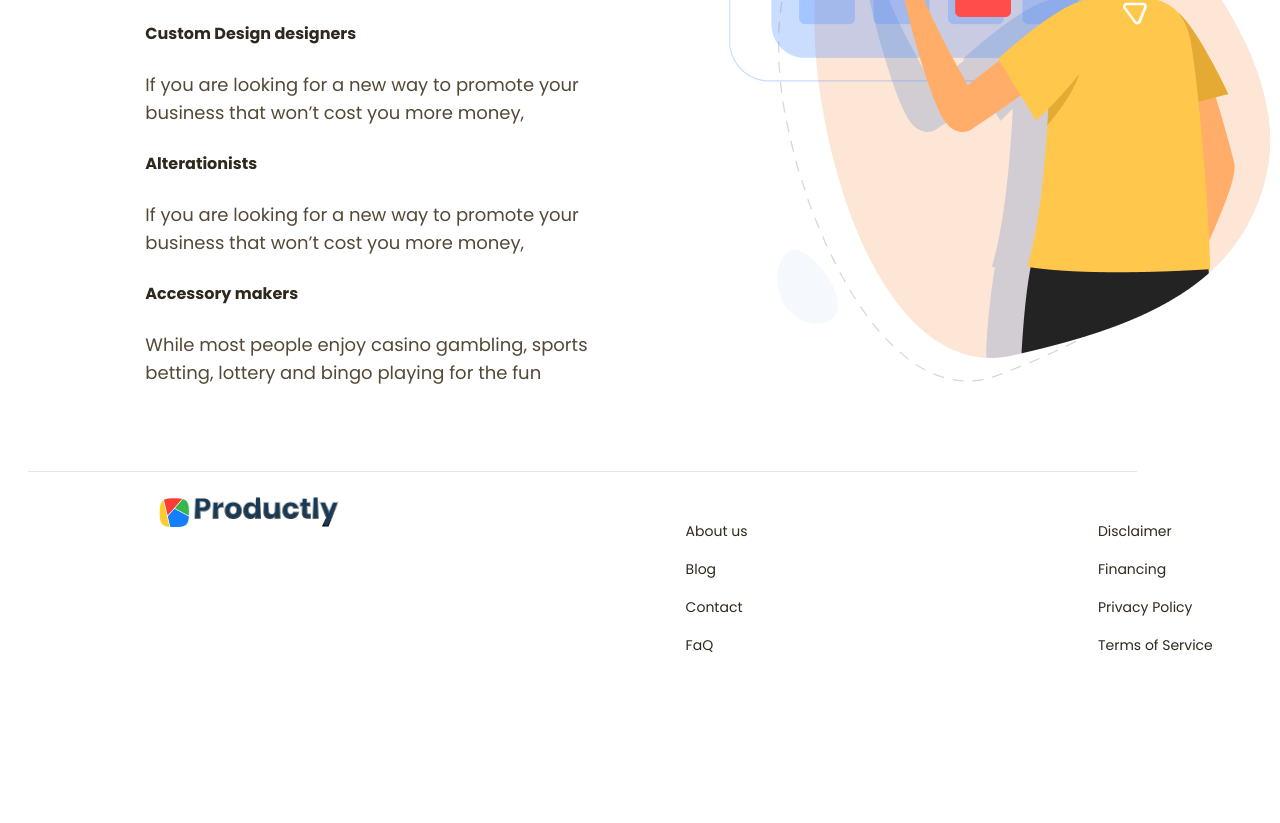
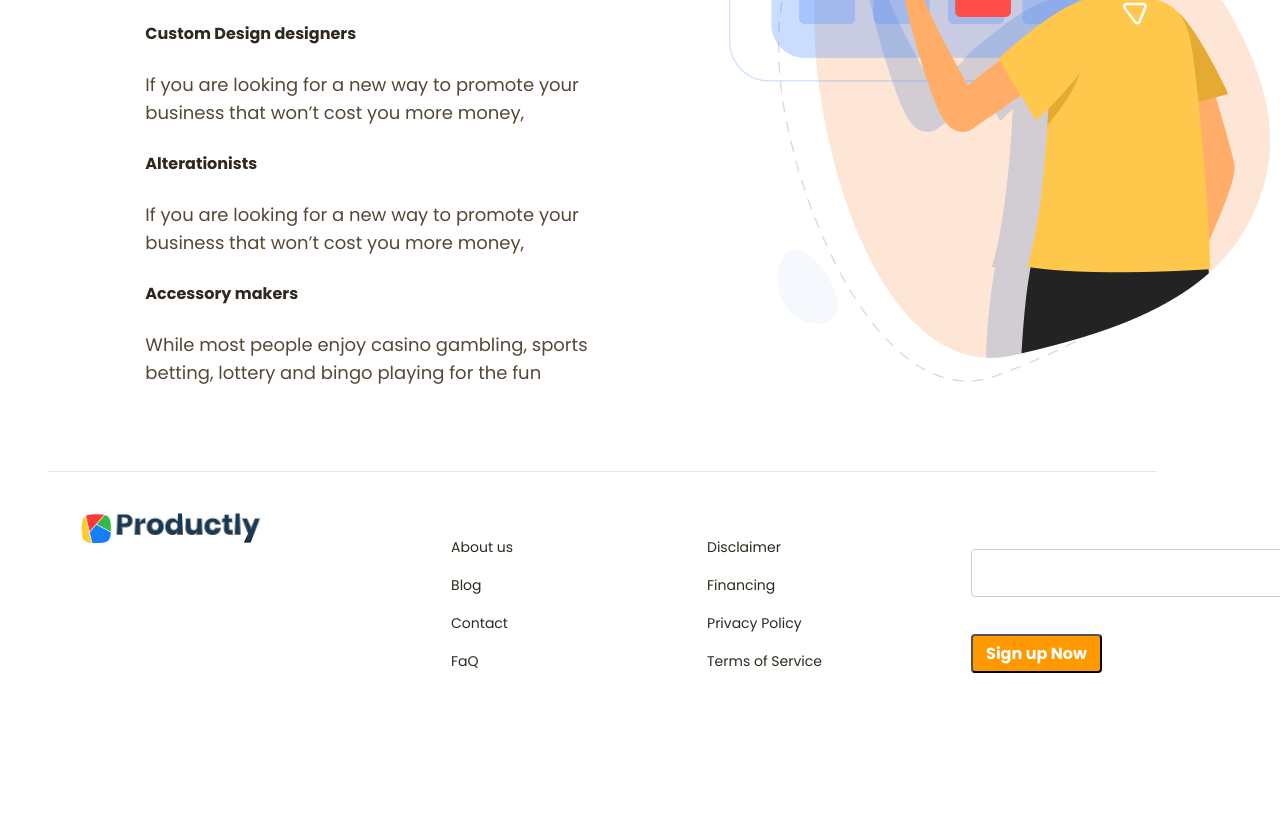
Before and after one commit to SarahRazzaq/Productly, a plain HTML site: page index.html in a window 1280 px wide. Shown: the part 2786-3609 px from the top of the page. Drawn offline with Linux system fonts and the light colour scheme.

Commit message:
last commit

```diff
--- a/Styles/index.css
+++ b/Styles/index.css
@@ -313,12 +313,13 @@ footer{
 }
 
 .footer-line{
-    margin: 20px;
-    display: inline-block;
+    margin: 40px;
+    display: block;
     width: 1109px;
     height: 1px;
     left: 680;
     top: 3452px;
+    right: 134px;
     background: rgba(188, 208, 229, 0.496913);
 }
 
@@ -326,3 +327,43 @@ footer{
     display: flex;
     flex-direction: column;
 }
+
+.footer-box{
+    width: 325px;
+    height: 199px;
+    left: 944px;
+    top: 3555px;
+    display: flex;
+    flex-direction: column;
+    justify-content: space-evenly;
+}
+
+.footer-button{
+    height: 39px;
+    width: 131px;
+    left: 0px;
+    top: 0px;
+    border-radius: 4px;
+    background: #FF9900;
+    border-radius: 4px;
+    font-family: Poppins;
+    font-style: normal;
+    font-weight: bold;
+    font-size: 16px;
+    line-height: 24px;
+    text-align: center;
+    color: #FFFFFF;
+}
+
+.phone{
+    height: 48px;
+    width: 325px;
+    left: 0px;
+    top: 0px;
+    border-radius: 4px;
+    background: #FFFFFF;
+    border: 1px solid #BCD0E5;
+    box-sizing: border-box;
+    border-radius: 4px;
+
+}
--- a/index.html
+++ b/index.html
@@ -157,9 +157,8 @@
              <img src="images/feature-4Image.png" alt="">
          </div>
      </div>
+     <div class="footer-line"></div>
      <!--END OF FOURTH FEATURE-->
-
-     <div class="footer-line"></div>
      <footer>
         <div class="logo">
             <img src="Images/Bitmap_logo.png" alt="Image-logo">
@@ -182,6 +181,11 @@
                 <li>Terms of Service</li>
             </ul>
         </div>
+        <div class="footer-box">
+            <p class="phone"></p>
+            <button class="footer-button">Sign up Now</button>
+        </div>
+
      </footer>
 </body>
 </html>
```
